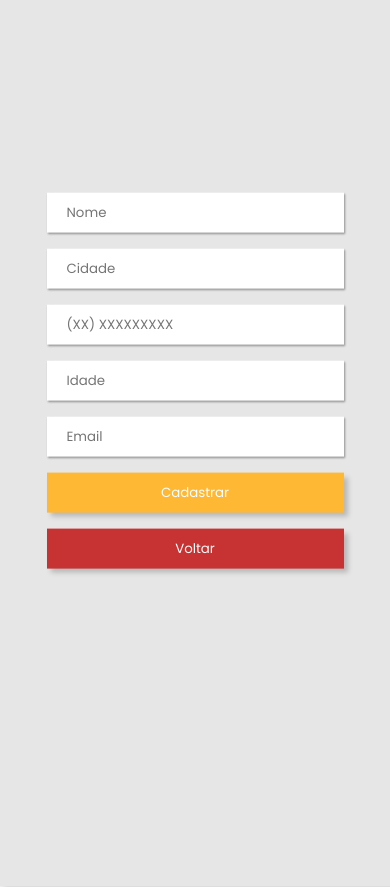
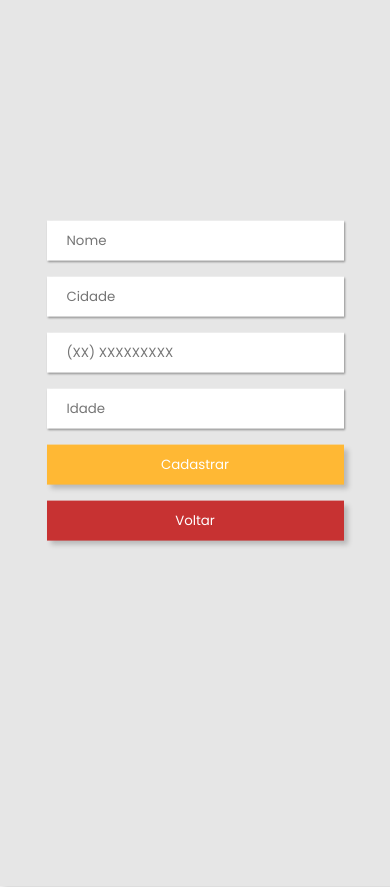
Before and after one commit to silviocesarsf/sistema-de-cadastro, a plain HTML site: page index.html in a window 390 px wide. Both pictures are taken after a click on the button "Cadastrar Usuário". Shown: the part 84-971 px from the top of the page. Drawn offline with Linux system fonts and the light colour scheme.

Commit message:
Add files via upload

```diff
--- a/index.html
+++ b/index.html
@@ -21,9 +21,8 @@
             <table class="tabela">
                 <th class="th-nome">Nome</th>
                 <th class="th-cidade">Cidade</th>
+                <th class="th-idade">Idade</th>
                 <th class="th-telefone">Telefone</th>
-                <th class="th-idade">Idade</th>
-                <th class="th-email">Email</th>
             </table>
         </div>
         </div>
@@ -33,7 +32,6 @@
                 <input id="cidade-reg" type="text" placeholder="Cidade">
                 <input id="tel-reg" type="number" placeholder="(XX) XXXXXXXXX">
                 <input id="idade-reg" type="number" placeholder="Idade">
-                <input id="email-reg" type="email" placeholder="Email">
                 <button id="cad">Cadastrar</button>
                 <button class="btn-voltar">Voltar</button>
             </div>
--- a/index.js
+++ b/index.js
@@ -6,12 +6,10 @@ const nomeLogin = document.querySelector('#nome')
 const cidadeLogin = document.querySelector('#cidade')
 const telLogin = document.querySelector('#tel')
 const idadeLogin = document.querySelector('#idade')
-const emailLogin = document.querySelector('#email')
 const nomeReg = document.querySelector('#nome-reg')
 const cidadeReg = document.querySelector('#cidade-reg')
 const telReg = document.querySelector('#tel-reg')
 const idadeReg = document.querySelector('#idade-reg')
-const emailReg = document.querySelector('#email-reg')
 const cadastrar = document.querySelector('#cad')
 
 document.querySelector('#btn-cadastrar').addEventListener('click', () => {
@@ -33,7 +31,7 @@ function modalCadastro() {
     let tabelaCad = document.querySelector('.tabela')
     let row = document.createElement('tr')
 
-    dadosReg = [ nomeReg.value, cidadeReg.value, telReg.value, idadeReg.value, emailReg.value ]
+    dadosReg = [ nomeReg.value, cidadeReg.value, idadeReg.value,telReg.value ]
 
     for (let i = 0; i < dadosReg.length; i++) {
         let el = document.createElement('td')
--- a/style.css
+++ b/style.css
@@ -39,11 +39,19 @@ section {
     left: 50%;
     transform: translate(-50%,-50%);
     height: 80vh;
-    width: 70%;
+    width: 90%;
     background: rgb(245, 245, 245);
-    padding: 2rem 1rem;
+    padding: 2rem 2rem;
     overflow-x: hidden;
     box-shadow: 4px 4px 5px rgba(0, 0, 0, 0.205);
+}
+
+.th-nome {
+    width: 40%;
+}
+
+.th-telefone {
+    width: 30%;
 }
 
 .card table th {
@@ -53,18 +61,7 @@ section {
 .card table th,td {
     padding: 1rem 3rem;
     border: 1px solid #ccc;
-}
-
-.card table td {
-    font-size: .8em;
-}
-
-.th-nome {
-    width: 30%;
-}
-
-.th-email {
-    width: 40%;
+    text-align: center;
 }
 
 .header-card {
@@ -73,7 +70,6 @@ section {
     gap: 10px;
     justify-content: left;
     margin-bottom: 1rem;
-    /* height: 100%; */
 }
 
 #btn-cadastrar {
@@ -103,7 +99,7 @@ section {
     left: 50%;
     transform: translate(-50%,-50%);
     height: 70vh;
-    width: 30%;
+    width: 50%;
     background: rgb(230, 230, 230);
     padding: 2rem 4rem;
     overflow-x: hidden;
@@ -181,7 +177,7 @@ section {
 
     .card table th,td {
         font-size: .7em;
-        padding: 1rem .5rem;
+        width: 60%;
     }
 
     .modal-cadastro {
@@ -189,18 +185,30 @@ section {
     }
 }
 
-@media screen and (max-width:460px) {
+@media screen and (max-width:560px) {
 
     header {
         font-size: .9em;
     }
 
     .card {
-        padding: 1rem 2rem 3rem 1rem;
+        width: 100%;
+    }
+
+    .card table th {
+        padding: .5rem .5rem;
+    }
+
+    .card table td {
+        padding: 1.5rem .5rem;
+    }
+
+    .card table th {
+        font-size: .7em;
     }
 
     .modal-cadastro {
-        padding: 2rem;
+        padding: .5rem;
         width: 100%;
         height: 120vh;
     }
```
